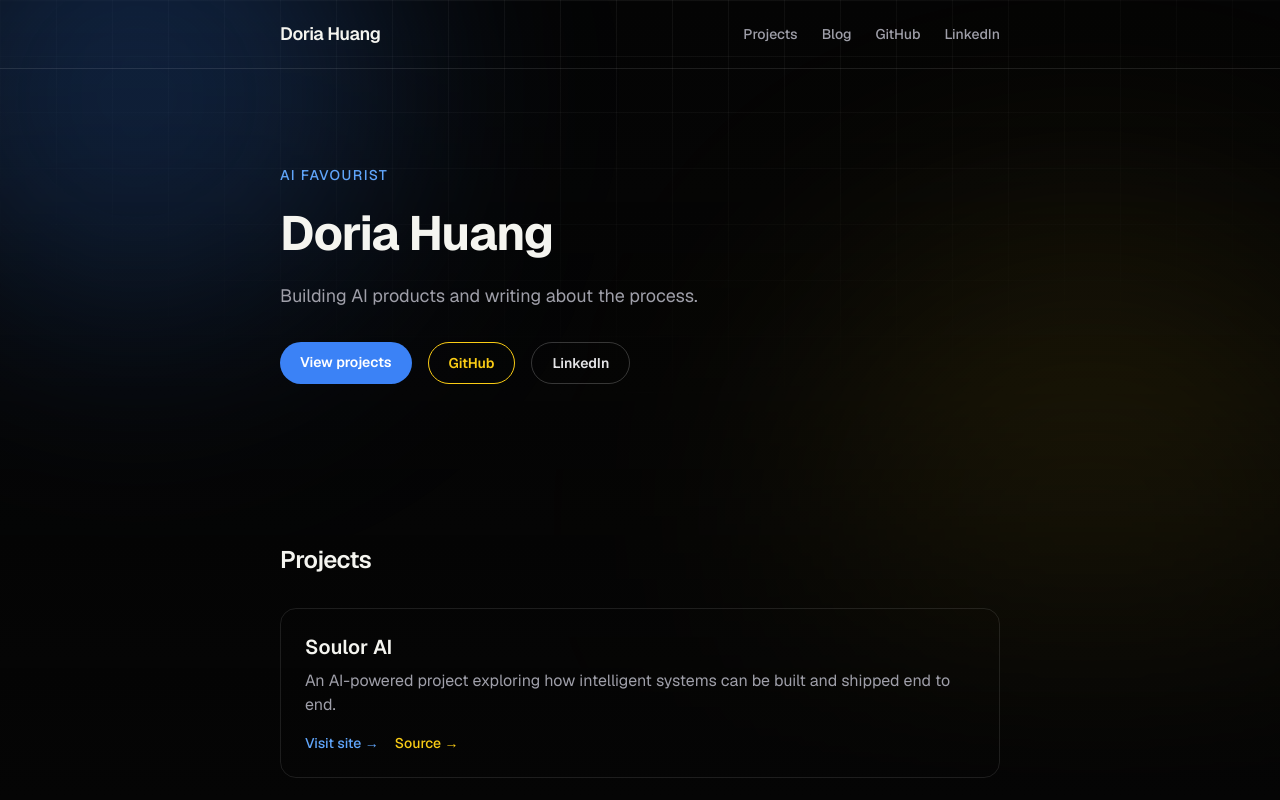
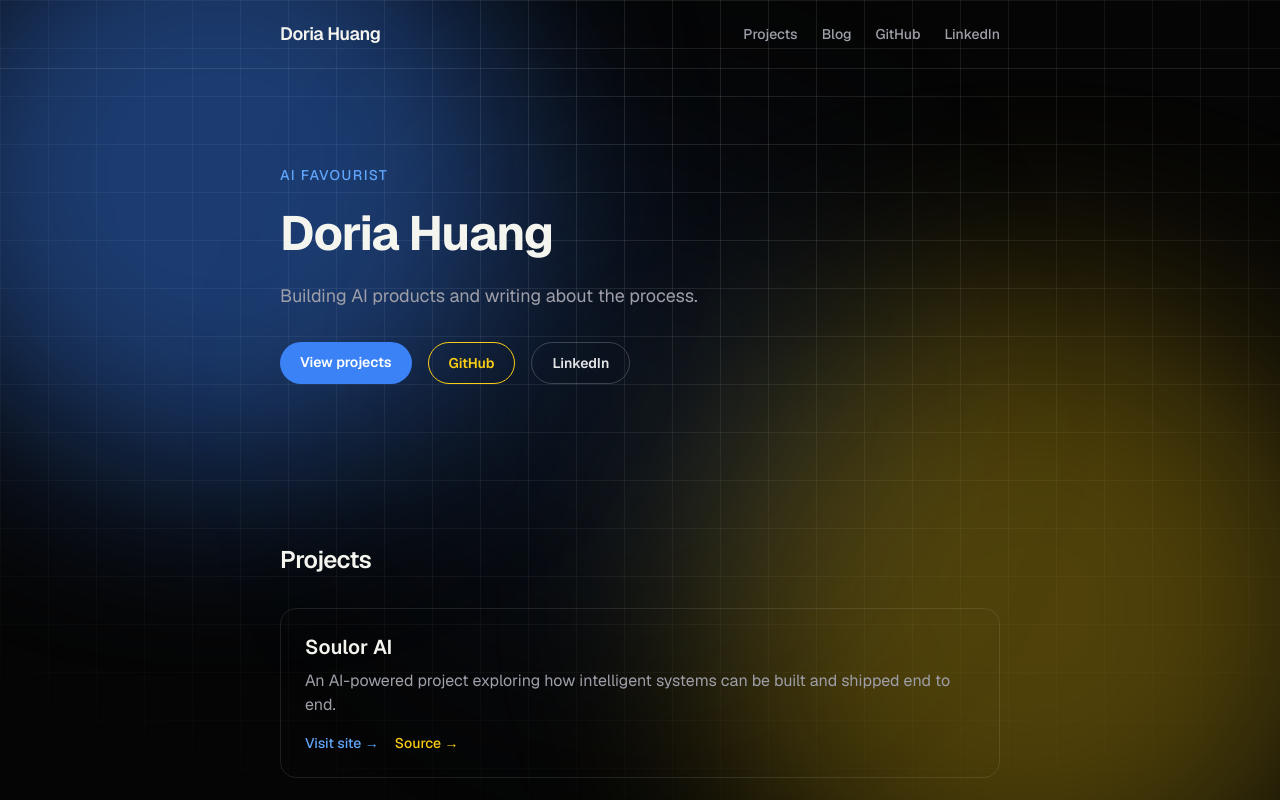
Before and after one commit to dh8116/dh8116.github.io, a Next.js app: page / in a window 1280 px wide. Shown: the top 800 px of the page. Built offline with nearby package versions, Linux system fonts and the light colour scheme.

Commit message:
Make background glow and grid noticeably stronger
Previous version faded to flat black almost immediately below the
hero. Bumped blob opacity/size, tightened blur, widened the grid
mask, and dropped the fade-to-background overlay that was washing
everything out.

```diff
--- a/src/app/globals.css
+++ b/src/app/globals.css
@@ -32,12 +32,12 @@ body {
 
 .bg-grid {
   background-image:
-    linear-gradient(to right, rgba(245, 245, 240, 0.06) 1px, transparent 1px),
-    linear-gradient(to bottom, rgba(245, 245, 240, 0.06) 1px, transparent 1px);
-  background-size: 56px 56px;
-  mask-image: radial-gradient(ellipse 70% 55% at 50% 0%, black, transparent);
+    linear-gradient(to right, rgba(245, 245, 240, 0.12) 1px, transparent 1px),
+    linear-gradient(to bottom, rgba(245, 245, 240, 0.12) 1px, transparent 1px);
+  background-size: 48px 48px;
+  mask-image: radial-gradient(ellipse 90% 90% at 50% 20%, black, transparent);
   -webkit-mask-image: radial-gradient(
-    ellipse 70% 55% at 50% 0%,
+    ellipse 90% 90% at 50% 20%,
     black,
     transparent
   );
--- a/src/components/BackgroundFX.tsx
+++ b/src/components/BackgroundFX.tsx
@@ -2,12 +2,12 @@ export default function BackgroundFX() {
   return (
     <div
       aria-hidden
-      className="pointer-events-none fixed inset-0 -z-10 overflow-hidden"
+      className="pointer-events-none fixed inset-0 -z-10 overflow-hidden bg-background"
     >
       <div className="absolute inset-0 bg-grid" />
-      <div className="motion-safe:animate-drift-a absolute -top-40 -left-32 h-[30rem] w-[30rem] rounded-full bg-brand-blue/25 blur-[110px]" />
-      <div className="motion-safe:animate-drift-b absolute top-1/3 -right-24 h-[34rem] w-[34rem] rounded-full bg-brand-yellow/15 blur-[130px]" />
-      <div className="absolute inset-0 bg-gradient-to-b from-transparent via-background/40 to-background" />
+      <div className="motion-safe:animate-drift-a absolute -top-32 -left-24 h-[36rem] w-[36rem] rounded-full bg-brand-blue/45 blur-[90px]" />
+      <div className="motion-safe:animate-drift-b absolute -bottom-32 -right-16 h-[38rem] w-[38rem] rounded-full bg-brand-yellow/30 blur-[100px]" />
+      <div className="absolute top-1/2 left-1/2 h-[30rem] w-[30rem] -translate-x-1/2 -translate-y-1/2 rounded-full bg-brand-blue/10 blur-[120px]" />
     </div>
   );
 }
```
